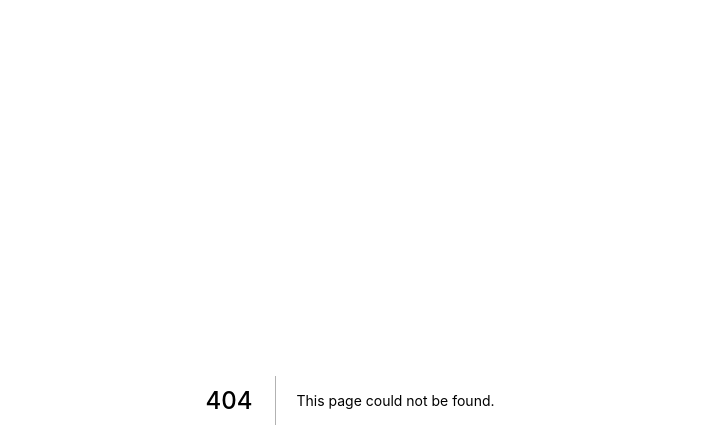
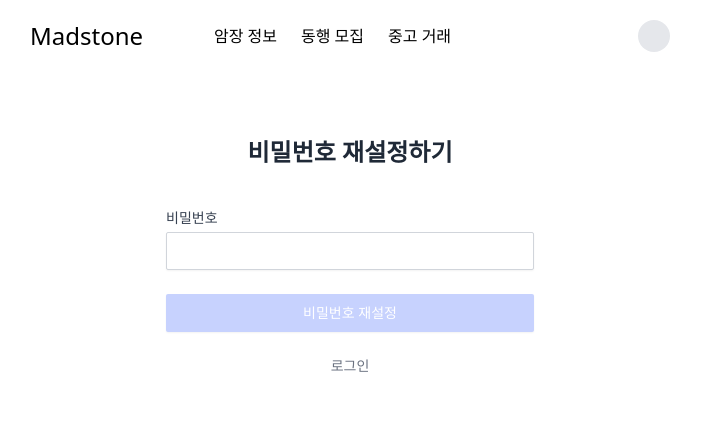
Before and after one commit to Team-Madstone/climbing-fe, a Next.js app: page /reset-password in a window 1280 px wide. Before the commit this address had no page. Shown: the top 448 px of the page, without its empty margins (290-991 px from the left). Built offline with nearby package versions, Linux system fonts and the light colour scheme; what apollo-link-rest would draw is missing.

Commit message:
✨ reset password 기능 및 마크업 추가

```diff
--- /dev/null
+++ b/pages/reset-password/index.tsx
@@ -0,0 +1,137 @@
+import { useMutation, useReactiveVar } from '@apollo/client';
+import { NextPage } from 'next';
+import Head from 'next/head';
+import Link from 'next/link';
+import { useEffect, useState } from 'react';
+import { useForm } from 'react-hook-form';
+import { isClientSideVar, isServerError } from '../../apollo-store';
+import GuestGuard from '../../components/guestGuard';
+import Layout from '../../components/layout';
+import queryString from 'query-string';
+import { IResetPasswordResult } from '../../types/type';
+import { RESET_PASSWORD_MUTATION } from '../../apollo-request';
+
+interface FormInput {
+  password: String;
+}
+
+const ResetPassword: NextPage = () => {
+  const {
+    register,
+    handleSubmit,
+    getValues,
+    formState: { isValid, errors: formErrors },
+  } = useForm<FormInput>({
+    mode: 'onChange',
+  });
+  const [resetPasswordMutation, { loading, error: serverError }] =
+    useMutation<IResetPasswordResult>(RESET_PASSWORD_MUTATION, {
+      onError: (error) => undefined,
+    });
+
+  const isClientSide = useReactiveVar(isClientSideVar);
+  const [token, setToken] = useState('');
+  const [email, setEmail] = useState('');
+
+  useEffect(() => {
+    if (isClientSide) {
+      const location = window.location.search;
+      const parsed = queryString.parse(location);
+      const token = parsed.token;
+      const email = parsed.email;
+
+      setToken(token as string);
+      setEmail(email as string);
+    }
+  }, [isClientSide]);
+
+  const handleFormSubmit = () => {
+    const { password } = getValues();
+    !loading &&
+      resetPasswordMutation({
+        variables: {
+          password,
+          token,
+          email,
+        },
+      });
+  };
+
+  return (
+    <Layout title="비밀번호 찾기" hasTabBar>
+      <GuestGuard>
+        <Head>
+          <title>비밀번호 재설정하기</title>
+        </Head>
+        <div>
+          <h2 className="text-2xl font-bold text-center text-gray-800">
+            비밀번호 재설정하기
+          </h2>
+          <div className="mt-6 sm:mx-auto sm:w-full sm:max-w-md">
+            <div className="bg-white p-4 sm:px-10">
+              <form
+                className="space-y-6"
+                onSubmit={handleSubmit(handleFormSubmit)}
+              >
+                <div>
+                  <label
+                    htmlFor="email"
+                    className="block text-sm font-medium text-gray-700"
+                  >
+                    비밀번호
+                  </label>
+                  <div className="mt-1">
+                    <input
+                      {...register('password', {
+                        required: '비밀번호는 필수 입력 사항입니다.',
+                        minLength: {
+                          value: 8,
+                          message: '비밀번호는 최소 8자 이상입니다.',
+                        },
+                      })}
+                      id="password"
+                      name="password"
+                      type="password"
+                      required
+                      className="block w-full appearance-none rounded-sm border border-gray-300 px-3 py-2 placeholder-gray-400 shadow-sm focus:border-indigo-500 focus:outline-none focus:ring-indigo-500 sm:text-sm"
+                    />
+                  </div>
+                  {formErrors.password?.message && (
+                    <span className="text-sm text-red-600">
+                      {formErrors.password?.message}
+                    </span>
+                  )}
+                  {serverError &&
+                    isServerError(serverError.networkError) &&
+                    serverError.networkError.result?.message && (
+                      <span className="text-sm text-red-600">
+                        {serverError.networkError.result?.message}
+                      </span>
+                    )}
+                </div>
+
+                <div>
+                  <button
+                    type="submit"
+                    className="flex w-full justify-center rounded-sm border border-transparent bg-indigo-600 py-2 px-4 text-sm font-medium text-white shadow-sm hover:bg-indigo-700 focus:outline-none focus:ring-2 focus:ring-indigo-500 focus:ring-offset-2 disabled:bg-indigo-200"
+                    disabled={loading || !isValid}
+                  >
+                    {loading ? '요청중' : '비밀번호 재설정'}
+                  </button>
+                </div>
+                <div className="flex justify-center">
+                  <Link href="/login">
+                    <button className="text-sm text-gray-500 hover:text-gray-700">
+                      로그인
+                    </button>
+                  </Link>
+                </div>
+              </form>
+            </div>
+          </div>
+        </div>
+      </GuestGuard>
+    </Layout>
+  );
+};
+export default ResetPassword;
```
